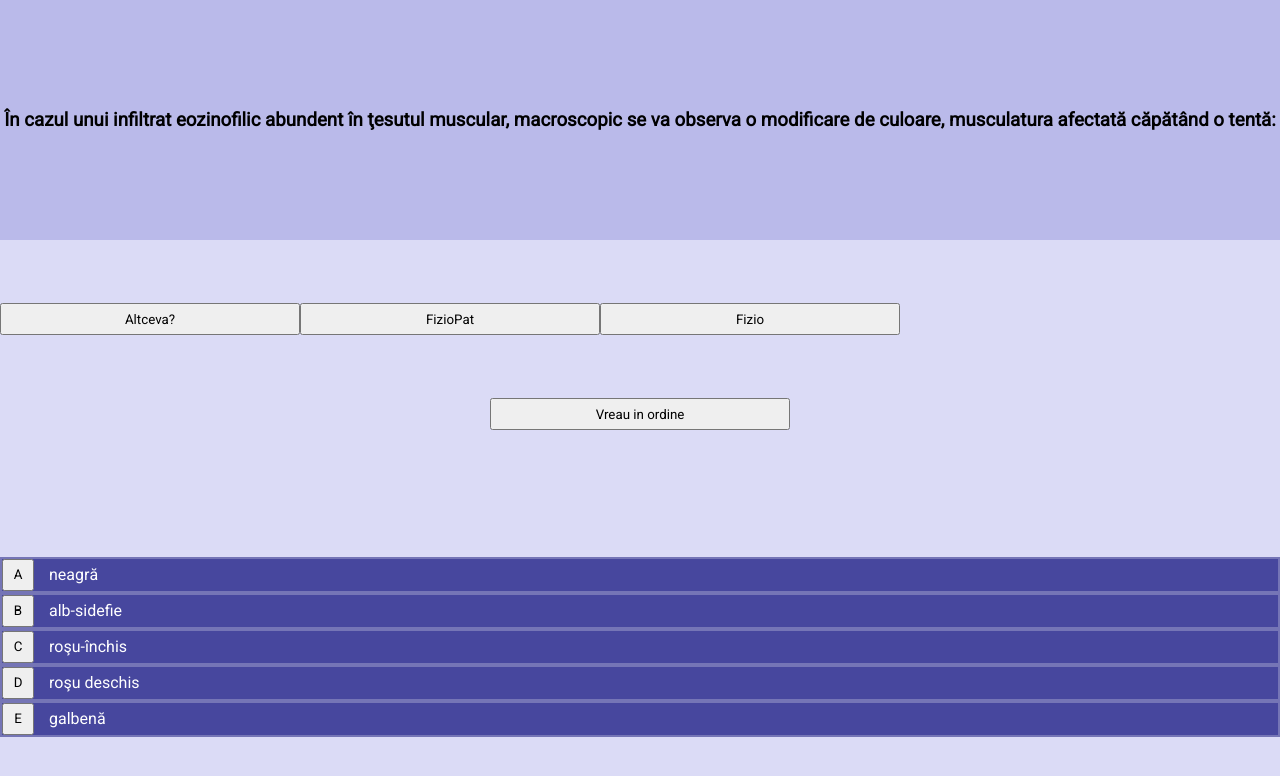
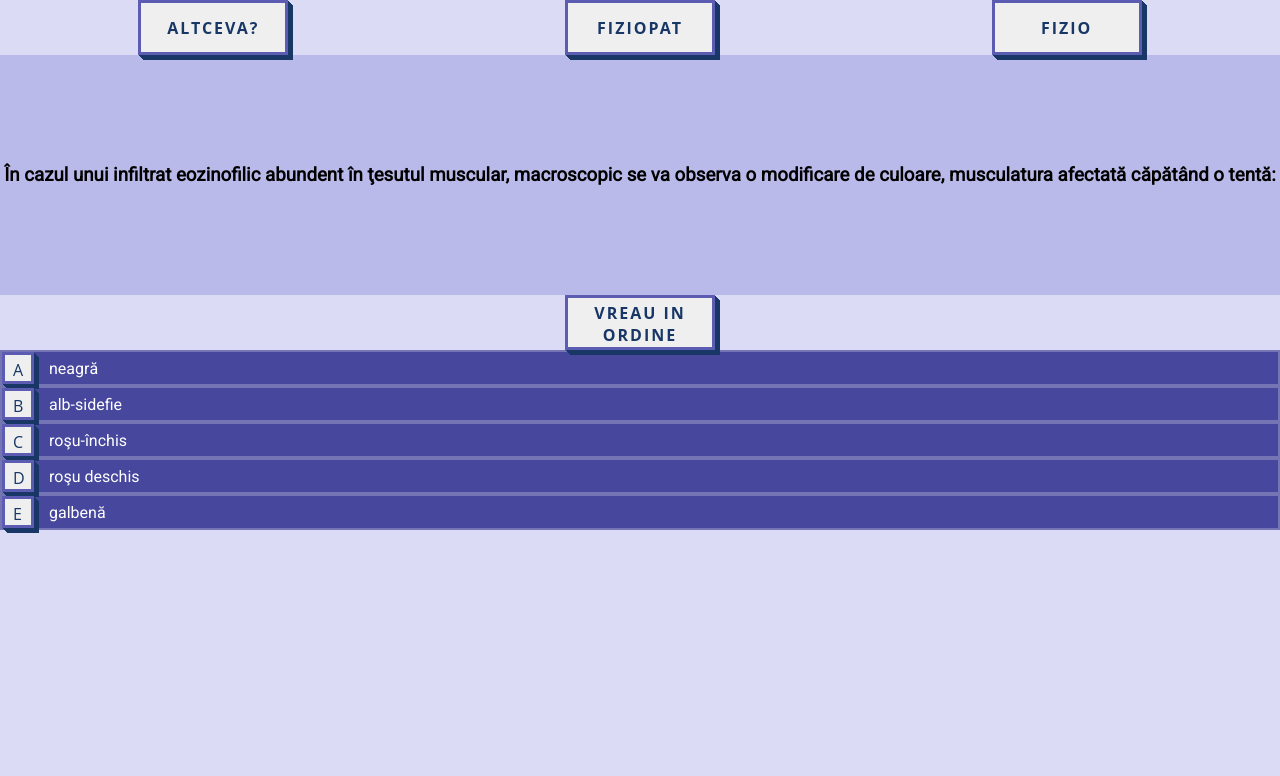
Before and after one commit to paluras/Quiz, a React (Vite) app: page / in a window 1280 px wide. Shown: the top 776 px of the page. Built offline with nearby package versions, Linux system fonts and the light colour scheme.

Commit message:
Some styling

```diff
--- a/package.json
+++ b/package.json
@@ -18,7 +18,7 @@
     "@types/react-dom": "^18.0.11",
     "@vitejs/plugin-react": "^4.0.0",
     "eslint": "^8.38.0",
-    "eslint-plugin-react": "^7.32.2",
+    "eslint-plugin-react": "^7.25.3",
     "eslint-plugin-react-hooks": "^4.6.0",
     "eslint-plugin-react-refresh": "^0.3.4",
     "vite": "^4.3.9"
--- a/src/App.jsx
+++ b/src/App.jsx
@@ -1,6 +1,5 @@
 import { useState } from "react";
-import reactLogo from "./assets/react.svg";
-import viteLogo from "/vite.svg";
+
 import "./App.css";
 import { quiz } from "../test";
 import fizio from "../fizio.json";
@@ -12,13 +11,11 @@ function getRandomInt(max) {
 function App() {
   const [count, setCount] = useState(1);
   const [ans, setAns] = useState([]);
-  const [truty, setTruty] = useState("");
-  const [materie, setMaterie] = useState(1);
+
   const [haide, setHaide] = useState(quiz);
-  const [corect, setCorect] = useState("");
+
   const [ordine, setOrdine] = useState(true);
   const [textOrdine, setTextOrdine] = useState("Vreau in ordine");
-
 
   const handleOrdine = () => {
     setOrdine(!ordine);
@@ -44,10 +41,9 @@ function App() {
     console.log(materie);
     if (materie == 1) {
       setHaide(quiz);
-    } else if(materie ==2){
+    } else if (materie == 2) {
       setHaide(fizioPat);
-    } else if(materie == 3) setHaide(fizio);
-
+    } else if (materie == 3) setHaide(fizio);
   };
 
   const handleClick = (event) => {
@@ -55,23 +51,9 @@ function App() {
     let materie = event.target.getAttribute("materie");
     let buttonTrue = event.target.getAttribute("bool");
     let question = haide.questions[count].question;
-    setTruty(buttonTrue);
+
 
     if (question === undefined) return setCount(1);
-
-    let thing =
-      question +
-      "\n" +
-      "Raspuns Corect: \n" +
-      findTrueValue() +
-      "\n" +
-      materie +
-      "-" +
-      count +
-      "-" +
-      buttonValue +
-      " - " +
-      buttonTrue;
 
     let haha = `${question}\n Raspuns Corect: \n ${findTrueValue()}
      \n ${materie} - ${count}-${buttonValue}-${buttonTrue}`;
@@ -85,15 +67,14 @@ function App() {
       setCount(getRandomInt(150));
     }
 
-    if (buttonTrue === "false") {
-      setCorect(haide.questions[count]);
-    }
+
   };
 
   return (
     <>
-      <h3 className="container-title">{haide.questions[count].question}</h3>
-      <div><button materieles="1" className="change" onClick={handleMaterie}>
+    <nav>
+    <div className="nav-bar">
+        <button materieles="1" className="change" onClick={handleMaterie}>
           Altceva?
         </button>
         <button materieles="2" className="change" onClick={handleMaterie}>
@@ -101,7 +82,11 @@ function App() {
         </button>
         <button materieles="3" className="change" onClick={handleMaterie}>
           Fizio
-      </button></div>
+        </button>
+      </div>
+    </nav>
+      <h3 className="container-title">{haide.questions[count].question}</h3>
+
 
       <button className="change" onClick={handleOrdine}>
         {textOrdine}
--- a/src/index.css
+++ b/src/index.css
@@ -1,24 +1,19 @@
-
-*{
- margin: 0;
- font-family: 'Roboto', sans-serif;
-
+* {
+  margin: 0;
+  font-family: "Roboto", sans-serif;
 }
-#root{
+#root {
   display: flex;
   flex-direction: column;
   height: 100vh;
-  justify-content: space-between;
-
 }
 
-body{
+body {
   background-color: rgba(166, 166, 235, 0.404);
 }
 
-
-.container-title{
-  height: 30vh;
+.container-title {
+  min-height: 30vh;
   display: flex;
   align-items: center;
   justify-content: center;
@@ -26,7 +21,7 @@ body{
   text-align: center;
 }
 
-.answer{
+.answer {
   color: white;
   display: flex;
   gap: 15px;
@@ -34,54 +29,77 @@ body{
   background-color: rgb(71, 71, 158);
   border: 2px solid rgba(255, 255, 255, 0.247);
   display: flex;
-
-
-
 }
 
-.margin > button{
- width: 300px;
+.margin > button {
+  width: 300px;
 }
 
-.answers-multipole{
+.answers-multipole {
   align-items: center;
   background-color: rgb(71, 71, 158);
   justify-content: center;
-
 }
 
-
-p{
+p {
   padding: 30px;
 }
 
-.the-ans{
+.the-ans {
   display: grid;
-  grid-template-columns: 1fr  ;
-
-
-
+  grid-template-columns: 1fr;
 }
 
-
-.the-ans > div{
+.the-ans > div {
   padding: 10px;
   border: 2px solid rgb(135, 135, 229);
-
-
 }
 
-
-.change{
-  width: 300px;
-  margin: 0 auto
+.change {
+  width: 150px;
+  margin: 0 auto;
+  height: 55px;
+  font-weight: bold;
 }
 
-#root > .change{
+#root > .change {
   align-content: center;
   justify-content: center;
 }
 
-.se{
+.se {
   color: rgb(218, 111, 79);
 }
+
+
+
+/* CSS */
+button {
+  font-family: "Open Sans", sans-serif;
+  font-size: 16px;
+  letter-spacing: 2px;
+  text-decoration: none;
+  text-transform: uppercase;
+  color: #183766;
+  cursor: pointer;
+  border: 3px solid rgb(92, 92, 179);
+  padding: 0.25em 0.5em;
+  box-shadow: 1px 1px 0px 0px, 2px 2px 0px 0px, 3px 3px 0px 0px, 4px 4px 0px 0px, 5px 5px 0px 0px;
+  position: relative;
+  user-select: none;
+  -webkit-user-select: none;
+  touch-action: manipulation;
+  text-align: center;
+}
+
+button:active {
+  box-shadow: 0px 0px 0px 0px;
+  top: 5px;
+  left: 5px;
+}
+
+
+.nav-bar{
+  display: flex;
+
+}
```
Also changed, not shown: 1 other file (tests, documents, lock files or other folders). Lines whose indentation alone changed are shown as unchanged.
